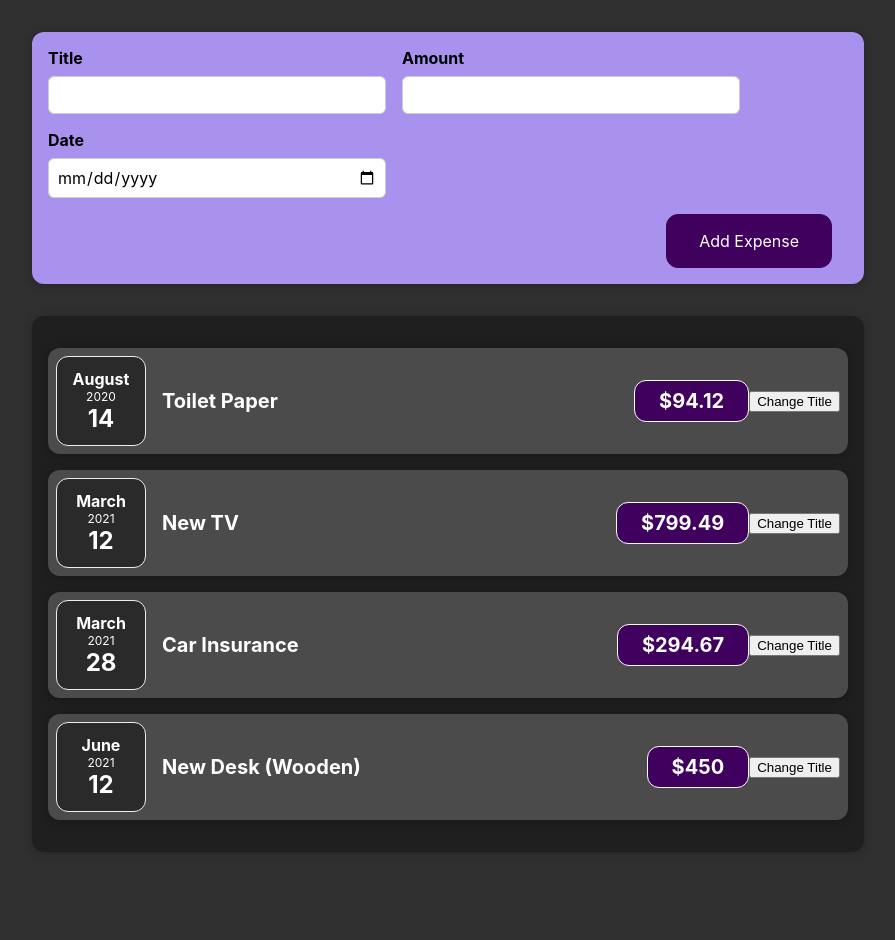
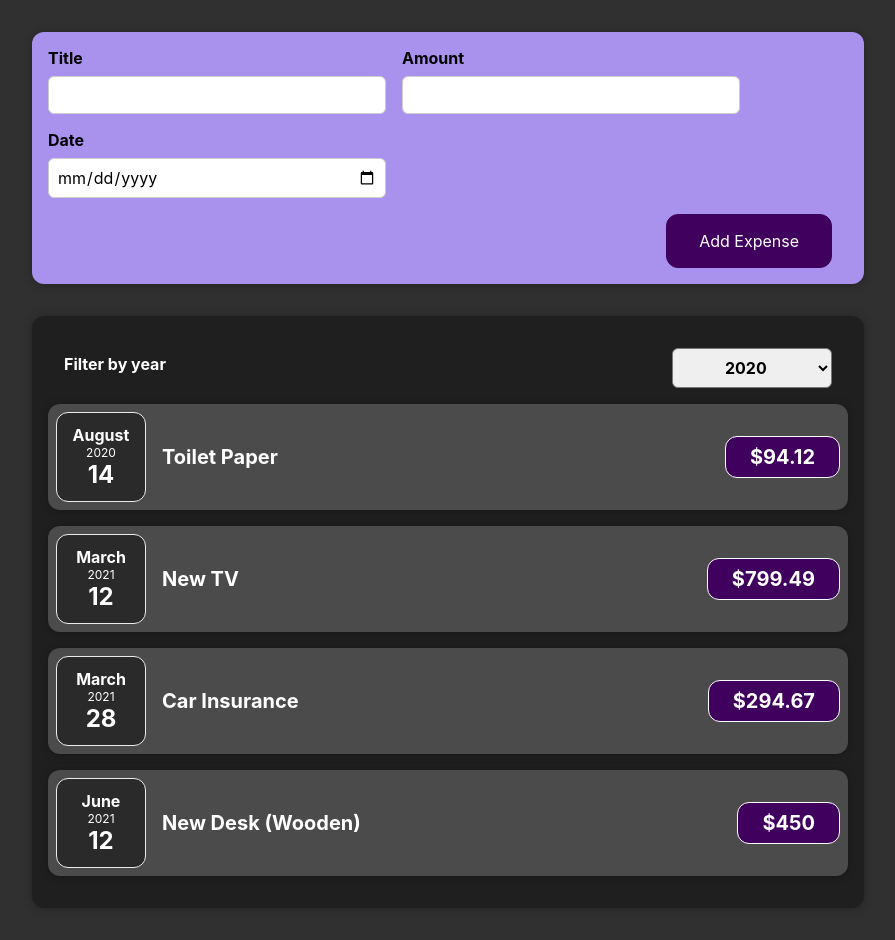
Before and after one commit to Praise25/Expense-Tracker, a React (Create React App) app: page / in a window 1280 px wide. Shown: the whole page, without its empty margins (192-1087 px from the left). Before the commit the page ends 884 px from the top, so only its background shows below. Built offline with nearby package versions, Linux system fonts and the light colour scheme.

Commit message:
completed section 4

```diff
--- a/src/components/Expenses/ExpenseItem.jsx
+++ b/src/components/Expenses/ExpenseItem.jsx
@@ -1,29 +1,20 @@
 import "./ExpenseItem.css";
 import ExpenseDate from "./ExpenseDate";
 import Card from "../UI/Card";
-import { useState } from "react";
 
 const ExpenseItem = (props) => {
-  props = {...props.expenseDetails};
-  const [title, setTitle] = useState(props.title);
-
-  const clickHandler = () => {
-    setTitle("Updated!");
-    console.log(title);
-  }
-
+  props = { ...props.expenseDetails };
   return (
     <Card className="expense-item">
       <div>
         <ExpenseDate date={props.date} />
       </div>
       <div className="expense-item-description">
-        <h2>{title}</h2>
+        <h2>{props.title}</h2>
         <div className="expense-item-price">${props.amount}</div>
       </div>
-      <button onClick={clickHandler}>Change Title</button>
     </Card>
   );
-}
+};
 
 export default ExpenseItem;
--- a/src/components/Expenses/Expenses.jsx
+++ b/src/components/Expenses/Expenses.jsx
@@ -1,16 +1,25 @@
 import ExpenseItem from "./ExpenseItem";
+import ExpensesFilter from "./ExpensesFilter";
 import Card from "../UI/Card";
 import "./Expenses.css";
+import { useState } from "react";
 
 const Expenses = (props) => {
-  return(
+  const [newYear, setNewYear] = useState("2020");
+
+  const changeYearHandler = (year) => {
+    setNewYear(year);
+  };
+
+  return (
     <Card className="expenses">
-      <ExpenseItem expenseDetails={props.expenseData[0]}/>
-      <ExpenseItem expenseDetails={props.expenseData[1]}/>
-      <ExpenseItem expenseDetails={props.expenseData[2]}/>
-      <ExpenseItem expenseDetails={props.expenseData[3]}/>
+      <ExpensesFilter selected={newYear} onChangeYear={changeYearHandler} />
+      <ExpenseItem expenseDetails={props.expenseData[0]} />
+      <ExpenseItem expenseDetails={props.expenseData[1]} />
+      <ExpenseItem expenseDetails={props.expenseData[2]} />
+      <ExpenseItem expenseDetails={props.expenseData[3]} />
     </Card>
   );
-}
+};
 
 export default Expenses;
--- /dev/null
+++ b/src/components/Expenses/ExpensesFilter.css
@@ -0,0 +1,24 @@
+.expenses-filter {
+  color: white;
+  padding: 0 1rem;
+}
+
+.expenses-filter-control {
+  display: flex;
+  width: 100%;
+  align-items: center;
+  justify-content: space-between;
+  margin: 1rem 0;
+}
+
+.expenses-filter label {
+  font-weight: bold;
+  margin-bottom: 0.5rem;
+}
+
+.expenses-filter select {
+  font: inherit;
+  padding: 0.5rem 3rem;
+  font-weight: bold;
+  border-radius: 6px;
+}
--- /dev/null
+++ b/src/components/Expenses/ExpensesFilter.jsx
@@ -0,0 +1,23 @@
+import "./ExpensesFilter.css";
+
+const ExpensesFilter = (props) => {
+  const yearChangeHandler = (event) => {
+    props.onChangeYear(event.target.value);
+  }
+
+  return (
+    <div className="expenses-filter">
+      <div className="expenses-filter-control">
+        <label>Filter by year</label>
+        <select value={props.selected} onChange={yearChangeHandler}>
+          <option value="2022">2022</option>
+          <option value="2021">2021</option>
+          <option value="2020">2020</option>
+          <option value="2019">2019</option>
+        </select>
+      </div>
+    </div>
+  );
+};
+
+export default ExpensesFilter;
```
